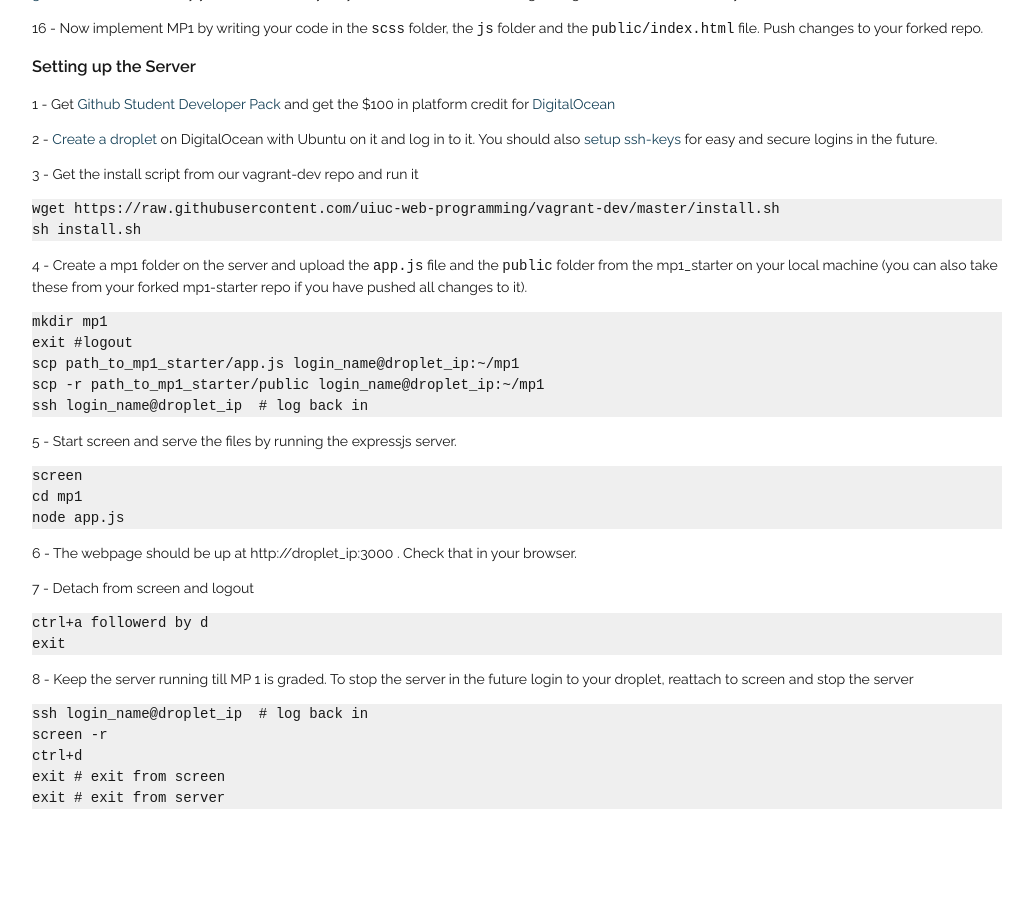
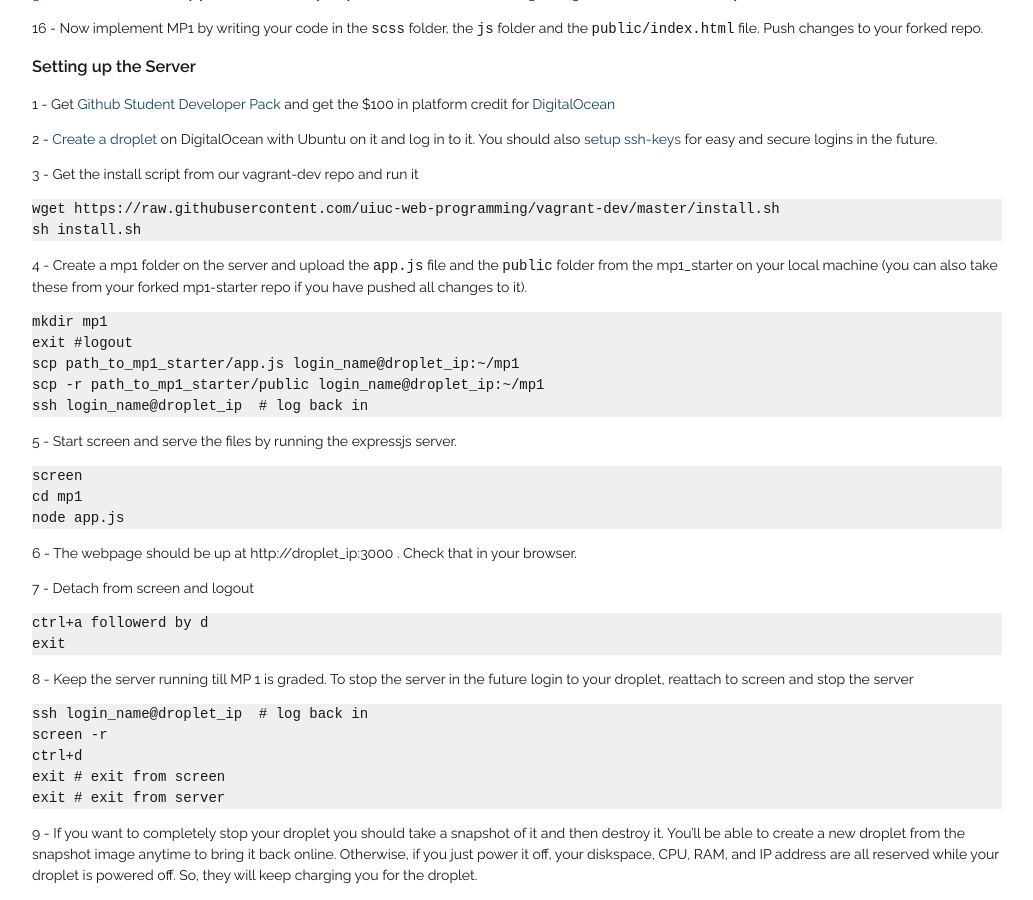
Before and after one commit to biplabdeka/fa2016, a Jekyll site: the page built from _posts/2015-1-28-Lab-1.md, in a window 1280 px wide and 900 px high, scrolled down 1626 px. Shown: the whole window, without its empty margins (123-1156 px from the left). Built offline with Jekyll 4.4.1, drawn with Linux system fonts in a browser that asks for light colours; nearby versions of some CDN libraries; Markdown is read by kramdown in place of the engine named in the settings; before the commit the page ends 2449 px from its top, so only the background shows below that.

Commit message:
Update 2015-1-28-Lab-1.md

````diff
--- a/_posts/2015-1-28-Lab-1.md
+++ b/_posts/2015-1-28-Lab-1.md
@@ -130,3 +130,5 @@ ctrl+d
 exit # exit from screen
 exit # exit from server
 ```
+
+9 - If you want to completely stop your droplet you should take a snapshot of it and then destroy it. You'll be able to create a new droplet from the snapshot image anytime to bring it back online. Otherwise, if you just power it off, your diskspace, CPU, RAM, and IP address are all reserved while your droplet is powered off. So, they will keep charging you for the droplet.
````
